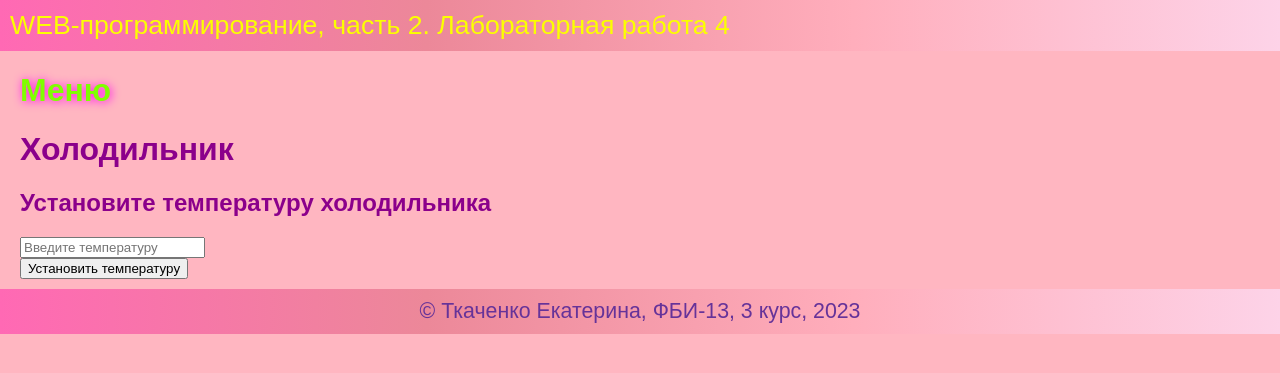
After one commit to tkachrina/web-programming-labs-2, a Flask app: page /lab4/fridge in a window 1280 px wide. The commit adds this page. Shown: the top 373 px of the page. Run offline with Flask 3, Linux system fonts and the light colour scheme.

Commit message:
холодильник

```diff
--- a/lab4.py
+++ b/lab4.py
@@ -18,3 +18,27 @@ def login():
 
     error = 'Неверные логин и/или пароль'
     return render_template ('login.html', error=error, username=username,password=password)
+
+@lab4.route('/lab4/fridge', methods= ['GET','POST'])
+def fridge():
+    error = ''
+    if request.method == 'GET':
+        return render_template('fridge.html', error=error)
+
+    temperature=request.form.get('temperature')
+
+    if temperature == '':
+        error = 'Ошибка:не задана температура'
+    else:
+        temperature = int(temperature)
+        if temperature < -12:
+            error = "Не удалось установить температуру - слишком низкое значение"
+        elif temperature > -1:
+            error = 'Не удалось установить температуру - слишком высокое значение'
+        elif (temperature >= -12) and (temperature <= -9):
+            error = f'Температура установлена: {temperature}❄️❄️❄️'
+        elif (temperature >= -8) and (temperature <= -5):
+            error = f'Температура установлена: {temperature}❄️❄️'
+        elif (temperature >= -4) and (temperature <= -1):
+            error = f'Температура установлена: {temperature}❄️'
+    return render_template('fridge.html',temperature=temperature, error=error)
--- /dev/null
+++ b/templates/fridge.html
@@ -0,0 +1,21 @@
+{% extends "base.html" %}
+
+{% block lab %}Лабораторная работа 4{% endblock %}
+
+{% block main %}
+    <h1>Холодильник</h1>
+
+    <h2>Установите температуру холодильника</h2>
+    <form method="POST">
+        <div>
+            <label>
+                <input type="number" name="temperature" id="temperature" placeholder="Введите температуру" value="{{temperature or ''}}">
+            </label>
+            <div style="color: blue;">{{ error }}</div>
+        </div>
+
+        <div>
+            <button type="submit">Установить температуру</button>
+        </div>
+    </form>
+{% endblock %}
--- a/templates/lab4.html
+++ b/templates/lab4.html
@@ -9,5 +9,8 @@
         <li>
             <a href="/lab4/login">Авторизация</a>
         </li>
+        <li>
+            <a href="/lab4/fridge">Холодильник</a>
+        </li>
     </ol>
 {% endblock %}
```
Also changed, not shown: lab1.py (line endings or trailing spaces).
